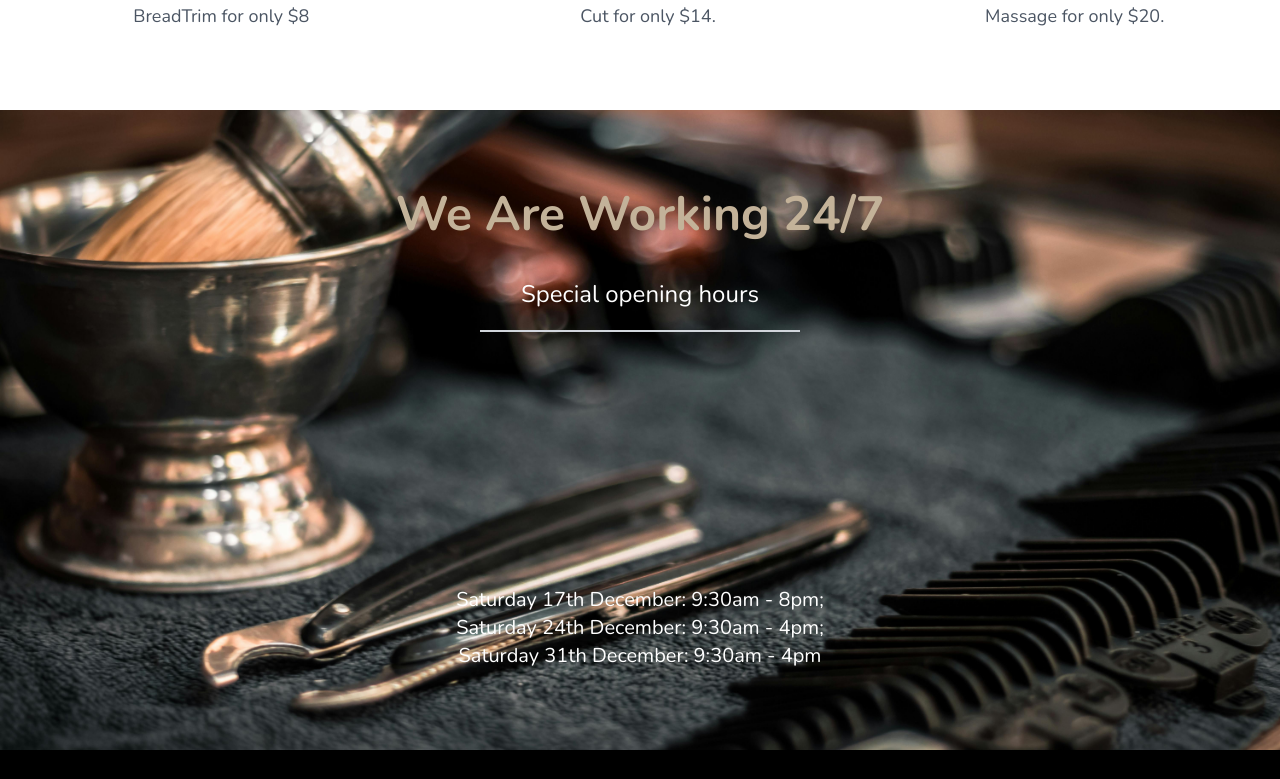
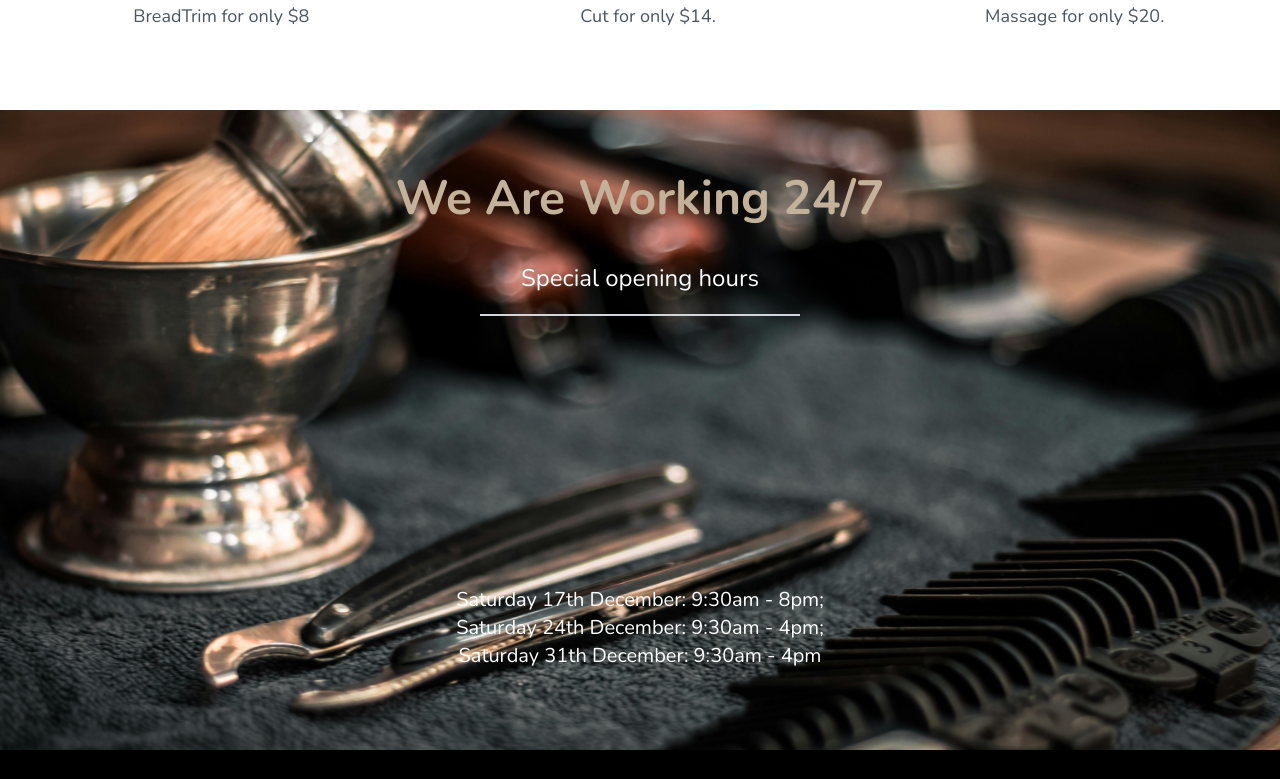
Before and after one commit to OryemaStephen/the-gentleman-barbershop, a React (Vite) app: page /services in a window 1280 px wide. Shown: the part 1330-2109 px from the top of the page. Built offline with nearby package versions, Linux system fonts and the light colour scheme.

Commit message:
Updated services page

```diff
--- a/src/components/HomeCarouselBgImage.jsx
+++ b/src/components/HomeCarouselBgImage.jsx
@@ -9,7 +9,7 @@ const HomeCarouselBgImage = ({
   backgroundImage,
 }) => (
   <div
-    className="h-full w-full flex items-center justify-center text-2xl bg-cover bg-center pt-20"
+    className="h-full w-full flex items-center justify-center text-2xl bg-cover object-cover object-center bg-center pt-20"
     style={{ backgroundImage: `url(${backgroundImage})` }}
   >
     <div className="text-white text-center">
--- a/src/components/WorkingHours.jsx
+++ b/src/components/WorkingHours.jsx
@@ -3,7 +3,7 @@ import bg from "../assets/workinghours.jpg";
 
 const WorkingHours = () => {
   return (
-    <div className="relative w-full h-[80vh]">
+    <div className="relative w-full h-[90vh] md:h-[80vh]">
       <div
         className="w-full h-full bg-cover bg-center bg-fixed"
         style={{
@@ -11,7 +11,7 @@ const WorkingHours = () => {
         }}
       ></div>
       <div className="absolute top-0 left-0 w-full h-full flex items-center justify-center text-white">
-        <div className="w-full h-full text-center flex flex-col justify-between py-10 md:py-20 ">
+        <div className="w-full h-full text-center flex flex-col justify-around pt-16 pb-20 ">
           <h3 className="text-[#C3B299] text-3xl md:text-5xl pb-10 font-bold">
             We Are Working 24/7
           </h3>
```
